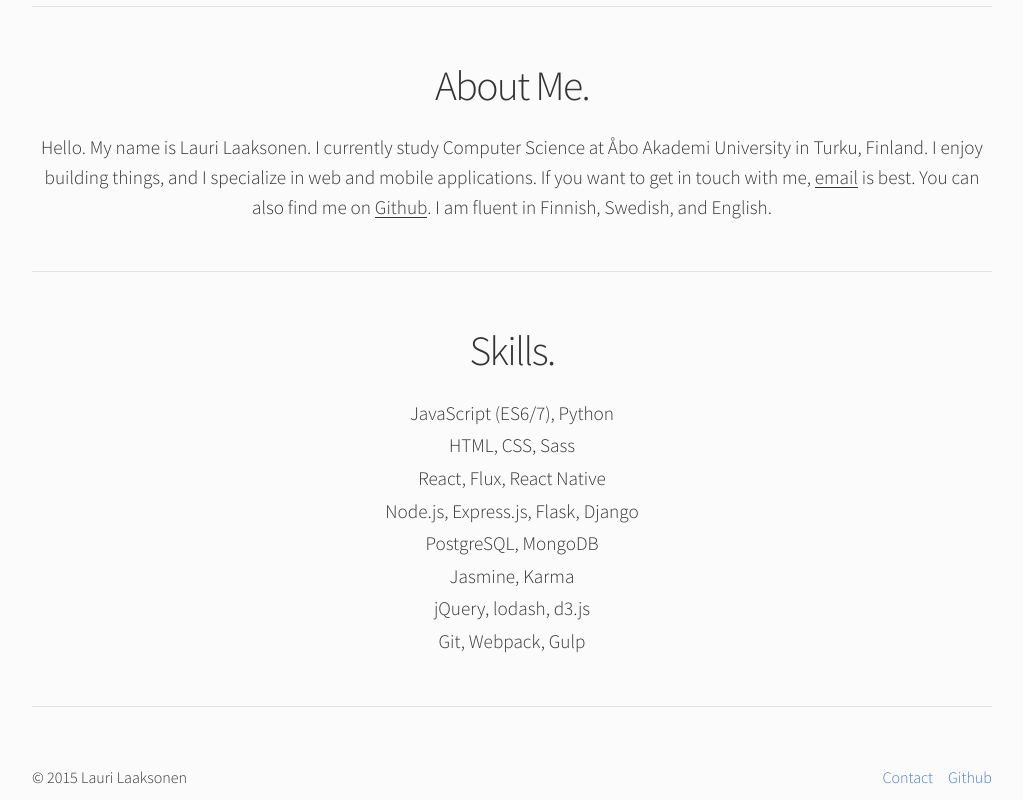
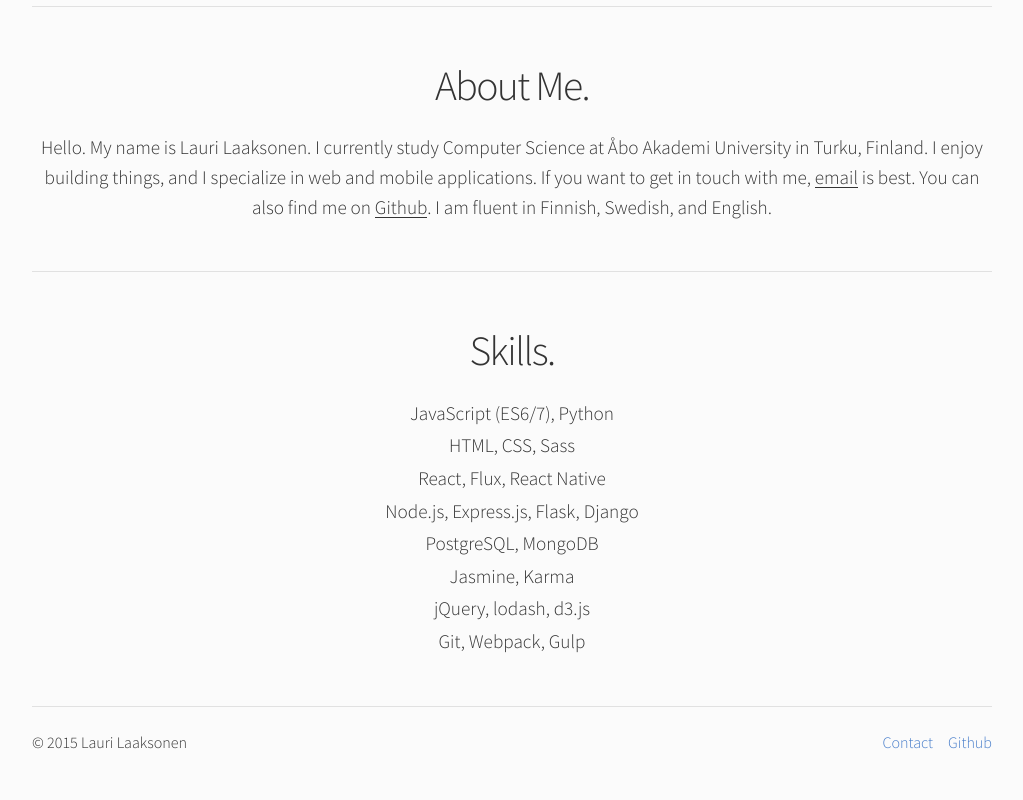
Before and after one commit to laaksonen/laaksonen.github.io, a website: page index.html in a window 1280 px wide. Shown: the part 1181-1981 px from the top of the page, without its empty margins (128-1151 px from the left). After the commit the page ends 1958 px from the top, so only its background shows below. Drawn offline with nearby package versions, Linux system fonts and the light colour scheme.

Commit message:
Fix footer

```diff
--- a/index.html
+++ b/index.html
@@ -35,15 +35,10 @@
         <a href="#portfolio" class="btn hollow bright huge">My Work</a>
       </div>
 
-
-
     </div>
 
-
     <div class="container">
-
       <div class="portfolio-section">
-
         <h1 id="portfolio" class="u-center-text u-base-bottom-spacing">Portfolio.</h1>
         <div class="row">
           <div class="five columns u-center-text">
@@ -57,12 +52,9 @@
           <div class="six columns u-center-text">
           </div>
         </div>
-
       </div>
 
-
       <hr />
-
 
       <div class="u-center-text">
         <h1 class="u-base-bottom-spacing">About Me.</h1>
@@ -91,16 +83,16 @@
         </ul>
       </div>
 
-      <hr />
+      <hr class="home-bottom-hr" />
+
       <footer>
         <h6>© 2015 Lauri Laaksonen</h6>
         <div class="footer-right-side">
-          <h6><a href="#" class="footer-contact">Contact</a></h6>
-          <h6><a href="#">Github</a></h6>
+          <h6><a href="mailto:lauri@laaksonen.io" class="footer-contact">Contact</a></h6>
+          <h6><a href="https://github.com/laaksonen">Github</a></h6>
         </div>
       </footer>
     </div>
-
 
     <script src="https://code.jquery.com/jquery-2.1.4.min.js"></script>
     <script src="dist/js/smooth-scolling.js"></script>
--- a/src/scss/_content.scss
+++ b/src/scss/_content.scss
@@ -15,3 +15,7 @@
 .technology-stack {
   color: #8C8788;
 }
+
+.home-bottom-hr {
+  margin-bottom: 0;
+}
--- a/src/scss/_footer.scss
+++ b/src/scss/_footer.scss
@@ -1,9 +1,15 @@
 footer {
   display: flex;
   justify-content: space-between;
+  height: 70px;
+
+  h6 {
+    line-height: 70px;
+  }
 
   a {
     color: $link-color;
+    line-height: 70px;
   }
 }
 
```
Also changed, not shown: dist/css/main.css.
